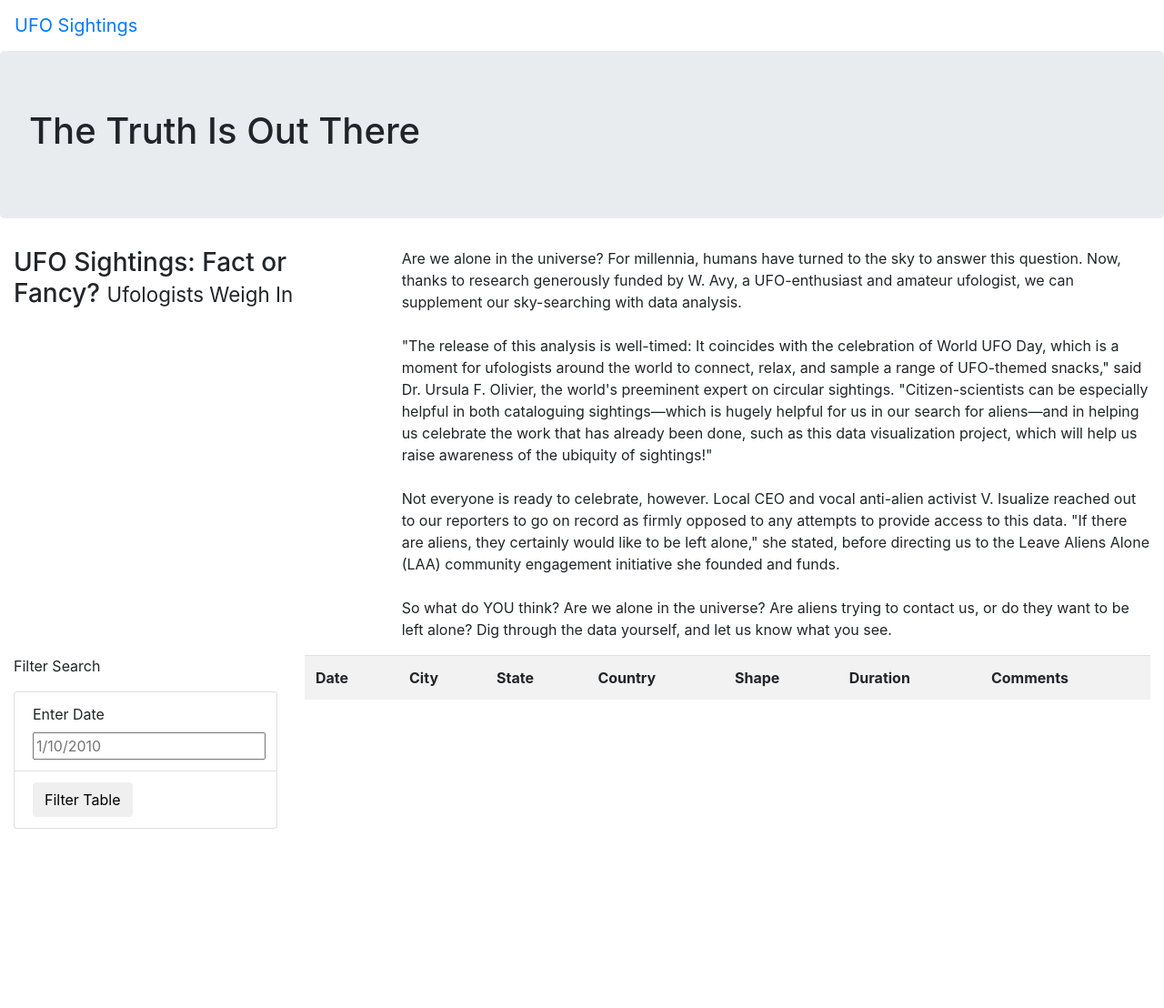
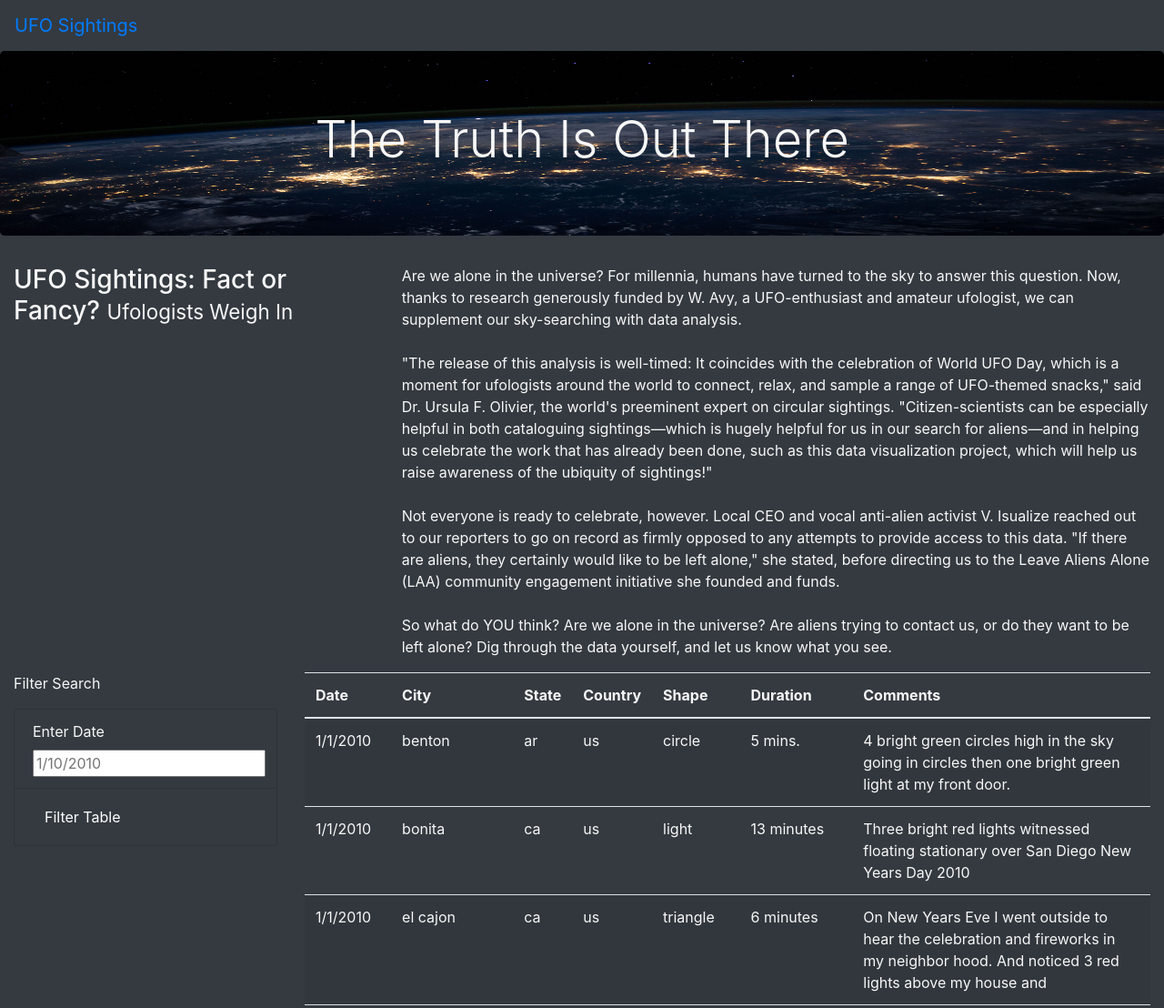
Before and after one commit to jhschulte44/UFOs, a plain HTML site: page index.html in a window 1280 px wide. Shown: the top 1108 px of the page at 91% size. Before the commit the page ends 911 px from the top, so only its background shows below. Drawn offline with nearby package versions, Linux system fonts and the light colour scheme.

Commit message:
Final format and styling touches

```diff
--- a/index.html
+++ b/index.html
@@ -13,13 +13,13 @@
     />
     <link rel="stylesheet" href="static/css/style.css">
 </head>
-<body>
+<body class="bg-dark">
     <div class="wrapper">
-        <nav class="navbar navbar-expand-lg">
+        <nav class="navbar narbar-dark bg-dark navbar-expand-lg">
             <a class="navbar-brand" href="index.html">UFO Sightings</a>
         </nav>
         <div class="jumbotron">
-            <h1>The Truth Is Out There</h1>
+            <h1 class="display-4">The Truth Is Out There</h1>
         </div>
         <div class="container-fluid">
             <div class="row">
@@ -38,22 +38,22 @@
         <div class="container-fluid">
             <div class="row">
                 <div class="col-md-3">
-                    <form>
+                    <form class="bg-dark">
                         <p>Filter Search</p>
-                        <ul class="list-group">
-                            <li class="list-group-item">
+                        <ul class="bg-dark list-group">
+                            <li class="bg-dark list-group-item">
                                 <label for="date">Enter Date</label>
                                 <input type="text" placeholder="1/10/2010" id="datetime" />
                             </li>
-                            <li class="list-group-item">
-                                <button id="filter-btn" type="button" class="btn btn-default">Filter Table</button>
+                            <li class="bg-dark list-group-item">
+                                <button id="filter-btn" type="button" class="btn btn-dark">Filter Table</button>
                             </li>
                         </ul>
                     </form>
                 </div>
                 <div class="col-md-9">
                     <table class="table table-striped">
-                        <thread>
+                        <thead>
                             <tr>
                                 <th>Date</th>
                                 <th>City</th>
@@ -63,12 +63,15 @@
                                 <th>Duration</th>
                                 <th>Comments</th>
                             </tr>
-                        </thread>
+                        </thead>
                         <tbody></tbody>
                     </table>
                 </div>
             </div>
         </div>
     </div>
+    <script src="https://cdnjs.cloudflare.com/ajax/libs/d3/4.11.0/d3.js"></script>
+    <script src="static/js/data.js"></script>
+    <script src="static/js/app.js"></script>
 </body>
 </html>
--- a/static/css/style.css
+++ b/static/css/style.css
@@ -0,0 +1,9 @@
+body {
+    color: #f7f7f7;
+}
+
+.jumbotron {
+    background-image: url("../images/nasa.jpg");
+    background-size: 100% 100%;
+    text-align: center;
+}
```
Also changed, not shown: static/images/nasa.jpg (added).
